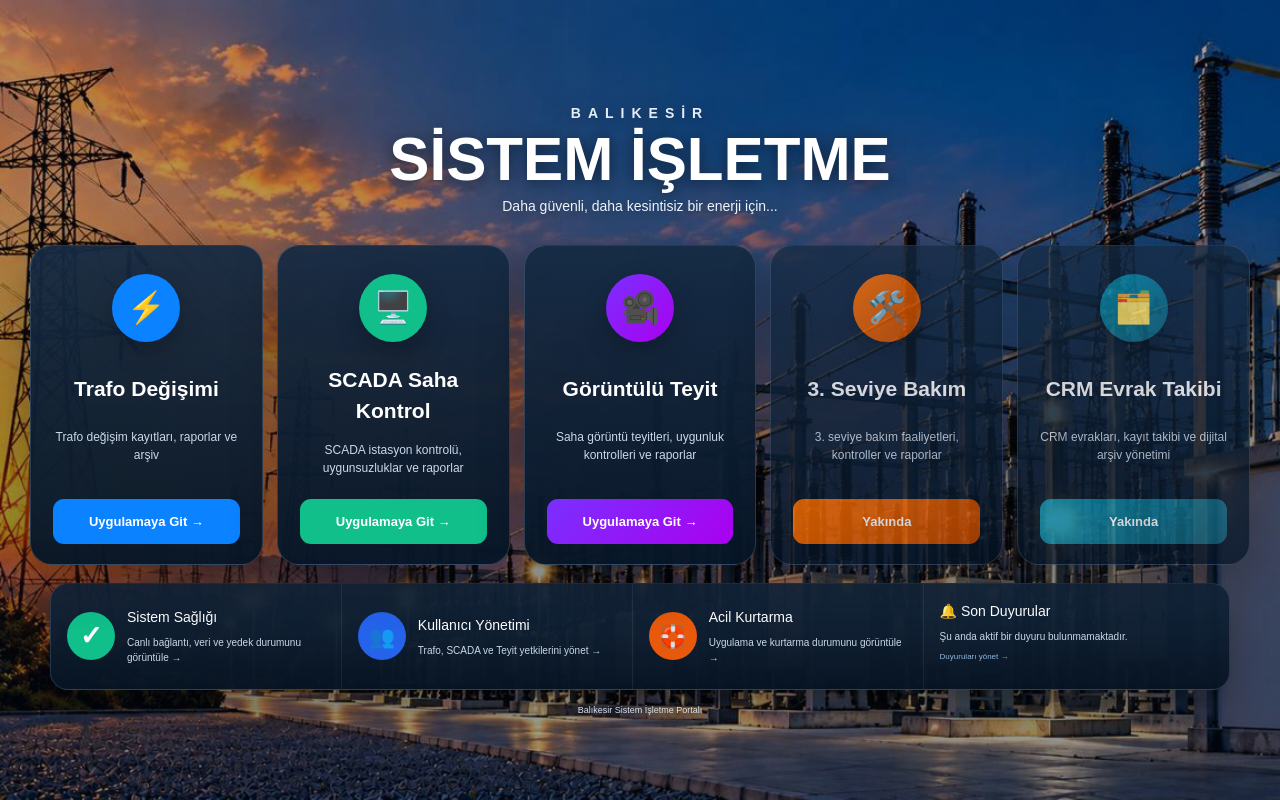
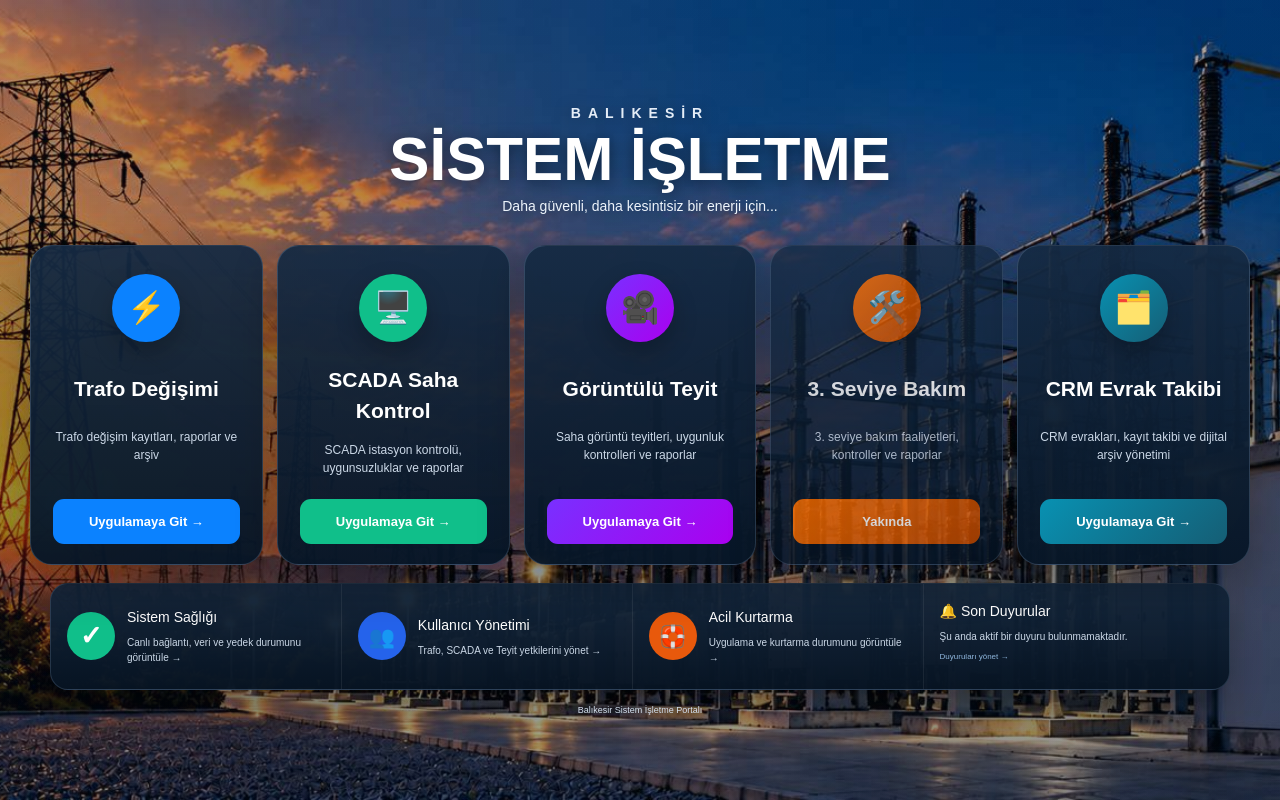
Before and after one commit to harun519/balikesir-sistem-isletme, a Next.js app: page / in a window 1280 px wide. Built offline with nearby package versions, Linux system fonts and the light colour scheme; no server answers; the database is empty.

Commit message:
Activate CRM Evrak Takip portal card

```diff
--- a/app/page.tsx
+++ b/app/page.tsx
@@ -14,7 +14,7 @@ export default function Home(){return <main className="portal">
     <section className="grid">
       {apps.map(a=><a key={a.key} className={`card ${a.tone}`} href={a.href} target="_blank" rel="noopener noreferrer"><div className="icon">{a.icon}</div><h2>{a.title}</h2><p>{a.desc}</p><div className="btn">Uygulamaya Git →</div></a>)}
       <article className="card orange disabled"><div className="icon">🛠️</div><h2>3. Seviye Bakım</h2><p>3. seviye bakım faaliyetleri, kontroller ve raporlar</p><div className="btn">Yakında</div></article>
-      <article className="card cyan disabled"><div className="icon">🗂️</div><h2>CRM Evrak Takibi</h2><p>CRM evrakları, kayıt takibi ve dijital arşiv yönetimi</p><div className="btn">Yakında</div></article>
+      <a className="card cyan" href="/crm-evrak"><div className="icon">🗂️</div><h2>CRM Evrak Takibi</h2><p>CRM evrakları, kayıt takibi ve dijital arşiv yönetimi</p><div className="btn">Uygulamaya Git →</div></a>
     </section>
     <section className="bottom">
       <a className="status statusLink" href="/saglik"><div className="check">✓</div><div><h3>Sistem Sağlığı</h3><p>Canlı bağlantı, veri ve yedek durumunu görüntüle →</p></div></a>
```
